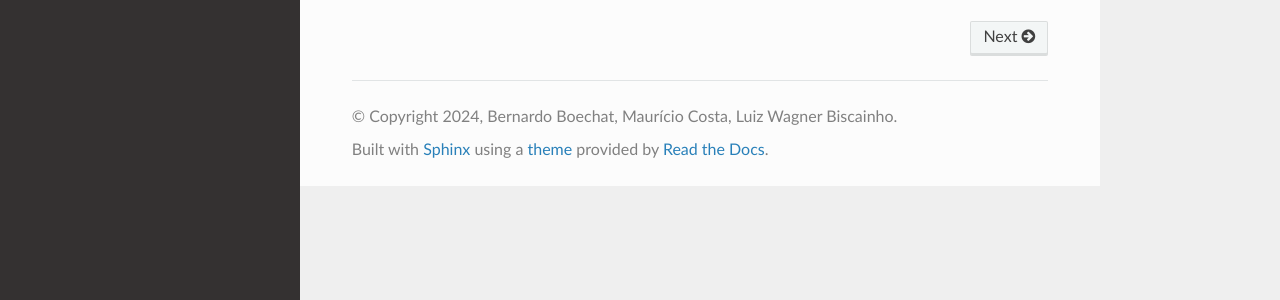
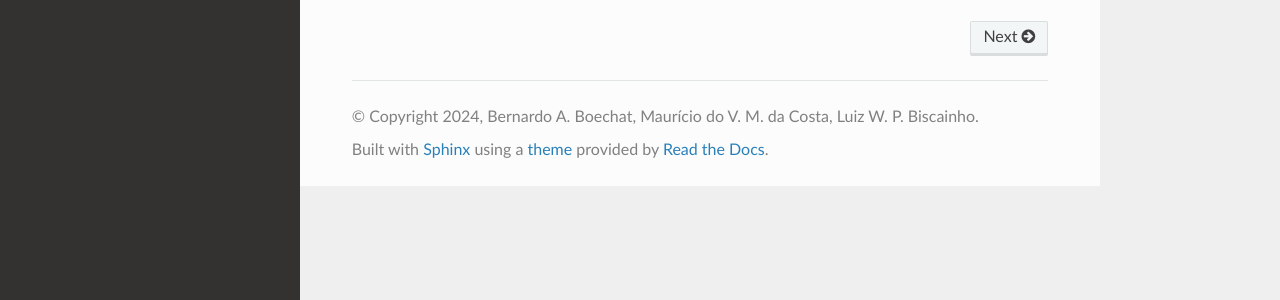
Before and after one commit to b-boechat/ctfr, a Sphinx documentation site: the page built from docs/index.rst, in a window 1280 px wide. Shown: the part 476-776 px from the top of the page. Built offline with Sphinx 7.4.7 and the Read the Docs theme 3.1.0, drawn with Linux system fonts in a browser that asks for light colours; formulas are drawn with MathJax 3; the version number is read from the project's files by our own code.

Commit message:
Adjust citation names.

```diff
--- a/docs/conf.py
+++ b/docs/conf.py
@@ -13,8 +13,8 @@ sys.path.append(os.path.relpath("./conf_extras"))
 # https://www.sphinx-doc.org/en/master/usage/configuration.html#project-information
 
 project = 'ctfr'
-copyright = '2024, Bernardo Boechat, Maurício Costa, Luiz Wagner Biscainho'
-author = 'Bernardo Boechat, Maurício Costa, Luiz Wagner Biscainho'
+copyright = '2024, Bernardo A. Boechat, Maurício do V. M. da Costa, Luiz W. P. Biscainho'
+author = 'Bernardo A. Boechat, Maurício do V. M. da Costa, Luiz W. P. Biscainho'
 from ctfr import __version__
 version = __version__
 
--- a/setup.cfg
+++ b/setup.cfg
@@ -1,4 +1,4 @@
 # Temporarily need this because of: https://github.com/pypi/warehouse/issues/12877
 [metadata]
-author = Bernardo Boechat, Luiz Wagner Pereira Biscainho, Maurício do Vale Madeira da Costa
+author = Bernardo A. Boechat, Luiz W. P. Biscainho, Maurício do V. M. da Costa
 #author_email = bernardoant@poli.ufrj.br, cpneqs@gmail.com, mauriciomvc@gmail.com
```
Also changed, not shown: 1 other file.
